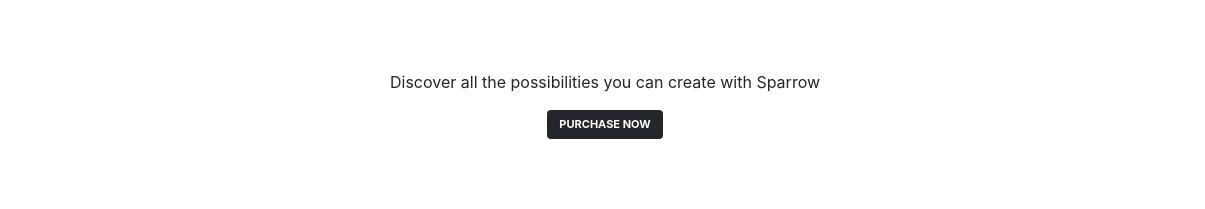
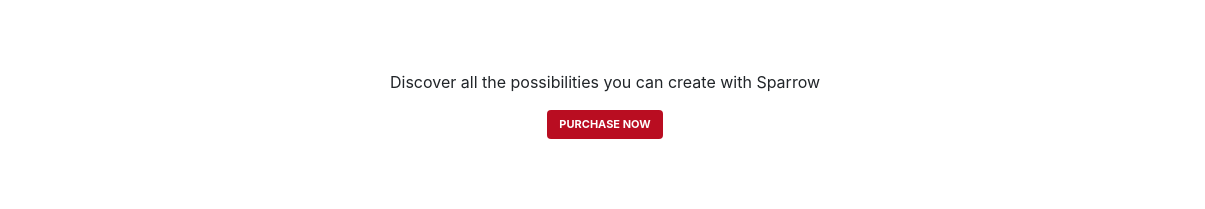
Before and after one commit to Chokocheeks/photografy, a website with bundled scripts: page index.html in a window 1280 px wide. In both pictures the pointer is over the button "PURCHASE NOW". Shown: the part 12405-12614 px from the top of the page, 0-1205 px from the left. Before the commit the page ends 12000 px from the top, so only its background shows below. After the commit the page ends 12000 px from the top, so only its background shows below. Built offline with nearby package versions, Linux system fonts and the light colour scheme.

Commit message:
add button color

```diff
--- a/index.scss
+++ b/index.scss
@@ -389,5 +389,8 @@
         font-weight: 700;
         font-size: 11px;
         border: none;
+        &:hover{
+            background-color: #b90c20fd;
+        }
     }
 }
```
